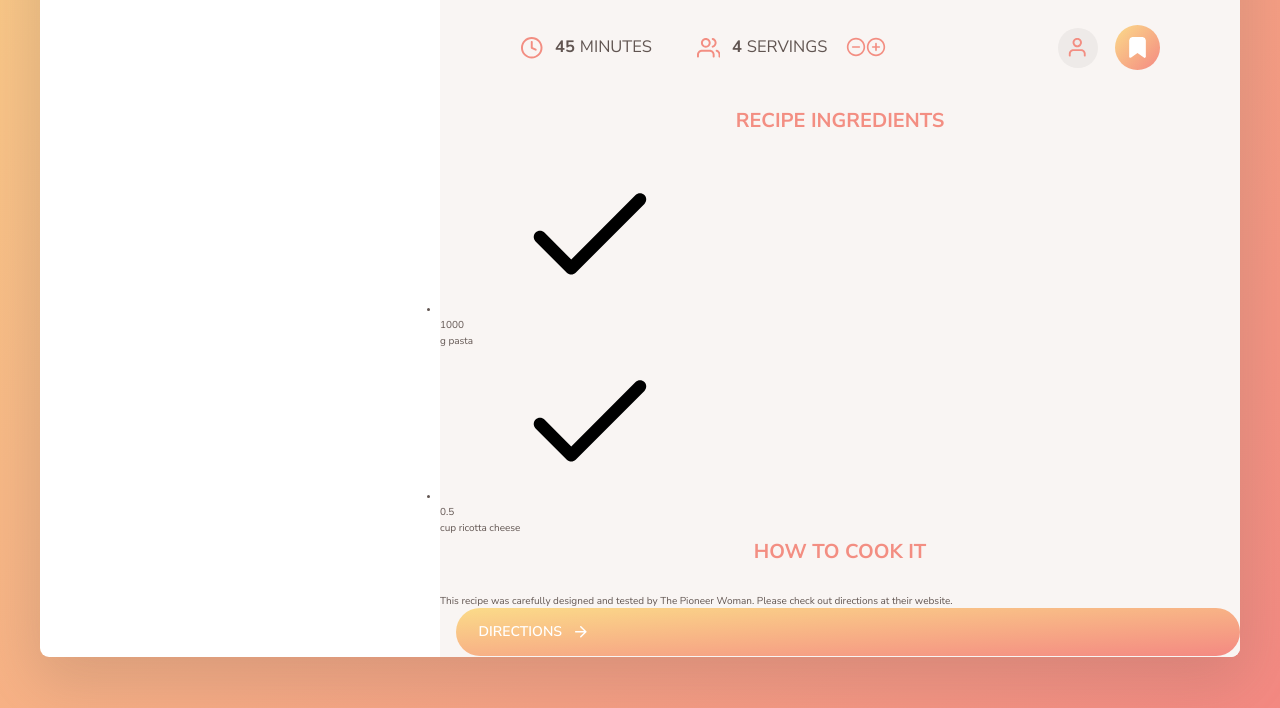
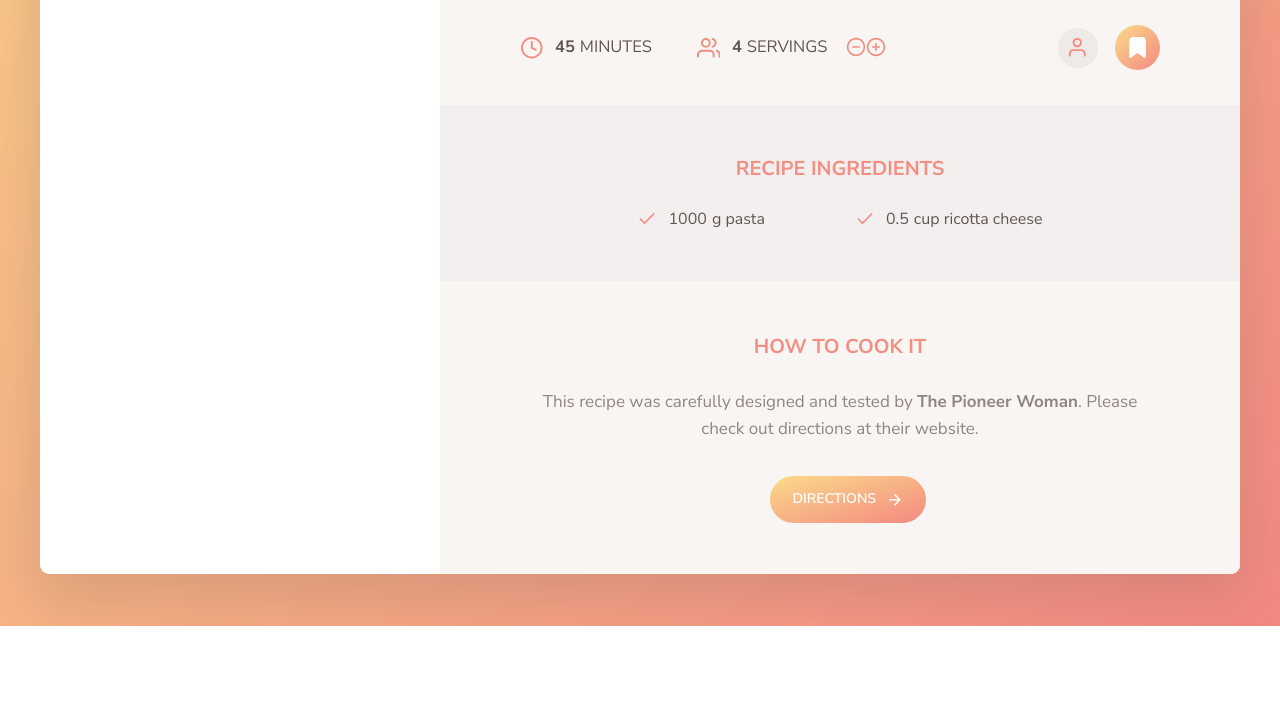
Before and after one commit to FilonenkoDima/Forkify, a website built with Parcel: page index.html in a window 1280 px wide. Shown: the part 675-1383 px from the top of the page. After the commit the page ends 1301 px from the top, so only its background shows below. Built offline with nearby package versions, Linux system fonts and the light colour scheme; no server answers.

Commit message:
style ingredients and directions recipes

```diff
--- a/index.html
+++ b/index.html
@@ -133,7 +133,7 @@
           <h2 class="heading--2">Recipe ingredients</h2>
           <ul class="recipe__ingredient-list">
             <li class="recipe__ingredient">
-              <svg class="revipe__icon">
+              <svg class="recipe__icon">
                 <use href="/src/img/icons.svg#icon-check"></use>
               </svg>
               <div class="recipe__quantity">1000</div>
@@ -143,7 +143,7 @@
             </li>
 
             <li class="recipe__ingredient">
-              <svg class="revipe__icon">
+              <svg class="recipe__icon">
                 <use href="/src/img/icons.svg#icon-check"></use>
               </svg>
               <div class="recipe__quantity">0.5</div>
@@ -154,9 +154,9 @@
           </ul>
         </div>
 
-        <div class="recipe__descriptions">
+        <div class="recipe__directions">
           <h2 class="heading--2">How to cook it</h2>
-          <p class="recipe__descriptions-text">
+          <p class="recipe__directions-text">
             This recipe was carefully designed and tested by
             <span class="recipe__publisher">The Pioneer Woman</span>. Please
             check out directions at their website.
--- a/src/sass/_recipe.scss
+++ b/src/sass/_recipe.scss
@@ -115,4 +115,62 @@
       fill: $color-primary;
     }
   }
+
+  //////////////////////
+  /// INGREDIENTS
+  &__ingredients {
+    padding: 5rem 8rem;
+    font-size: 1.6rem;
+    line-height: 1.4;
+    background-color: $color-grey-light-2;
+    display: flex;
+    flex-direction: column;
+    align-items: center;
+  }
+
+  &__ingredient-list {
+    display: grid;
+    grid-template-columns: 1fr 1fr;
+    gap: 2.5rem 3rem;
+    list-style: none;
+  }
+
+  &__ingredient {
+    display: flex;
+  }
+
+  &__icon {
+    height: 2rem;
+    width: 2rem;
+    fill: $color-primary;
+    margin-right: 1.1rem;
+    flex: 0 0 auto;
+    margin-top: 0.1rem;
+  }
+
+  &__quantity {
+    margin-right: 0.5rem;
+    flex: 0 0 auto;
+  }
+
+  /////////////////
+  /// DIRECTIONS
+  &__directions {
+    padding: 5rem 10rem;
+    padding-bottom: 5rem;
+    display: flex;
+    flex-direction: column;
+    align-items: center;
+  }
+
+  &__directions-text {
+    font-size: 1.7rem;
+    text-align: center;
+    margin-bottom: 3.5rem;
+    color: $color-grey-dark-2;
+  }
+
+  &__publisher {
+    font-weight: 700;
+  }
 }
```
